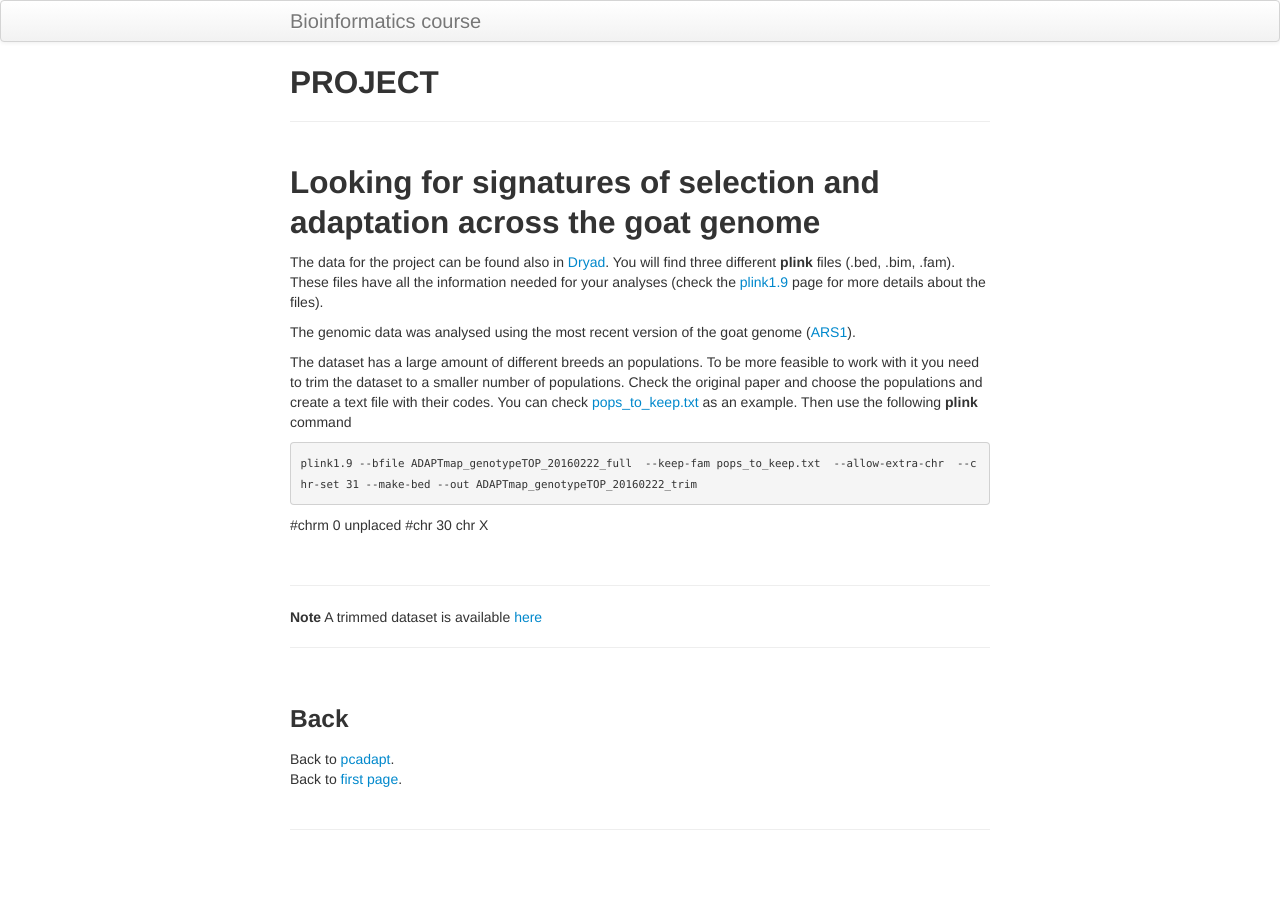
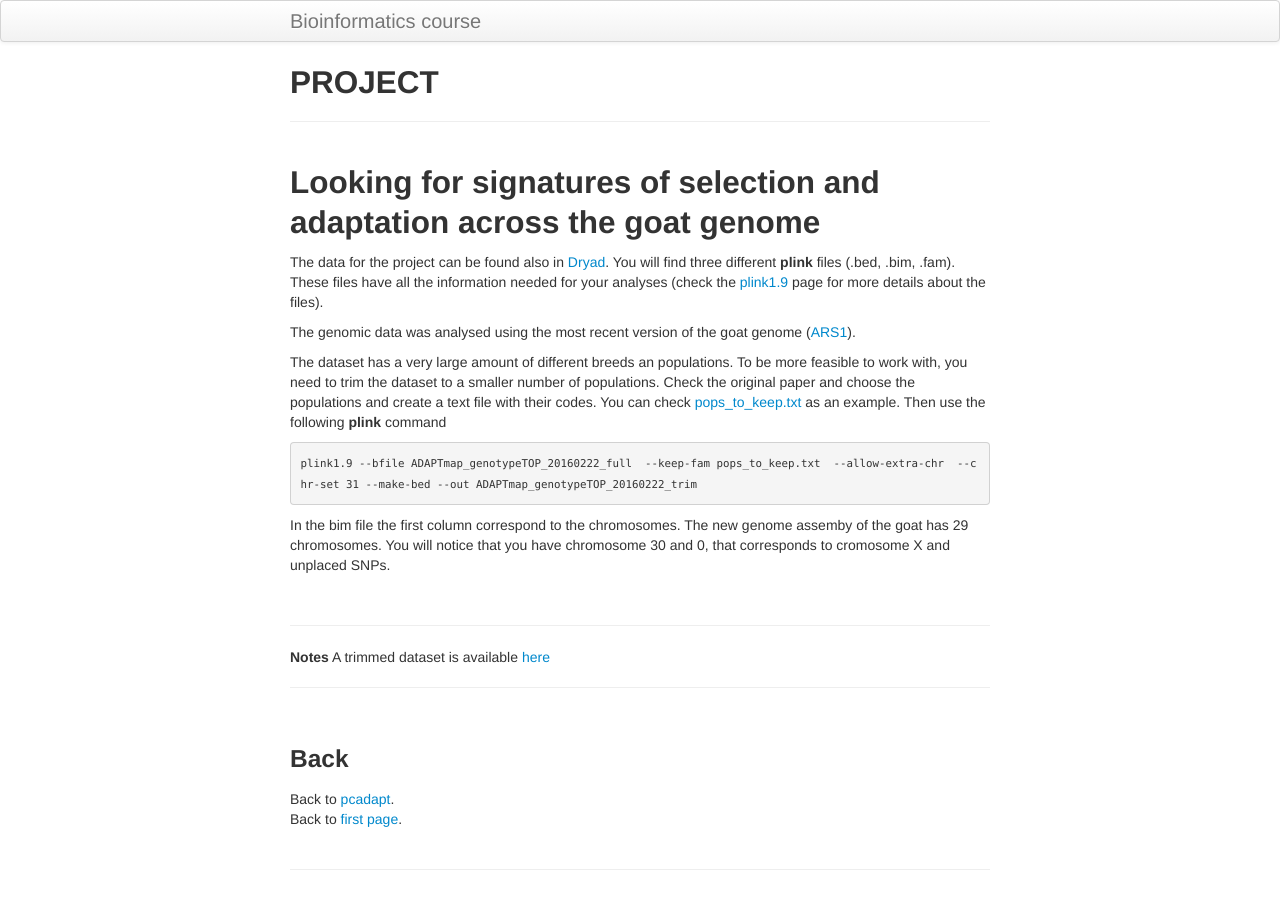
Before and after one commit to ritarasteiro/FieldCourse, a Jekyll site: the page built from pages/project.md, in a window 1280 px wide. Built offline with Jekyll 4.4.1, drawn with Linux system fonts in a browser that asks for light colours.

Commit message:
Update project.md

````diff
--- a/pages/project.md
+++ b/pages/project.md
@@ -12,22 +12,22 @@ The genomic data was analysed using the most recent version of the goat genome (
 
 
 
-The dataset has a large amount of different breeds an populations. To be more feasible to work with it you need to trim the dataset to a smaller number of populations. Check the original paper and choose the populations and create a text file with their
+The dataset has a very large amount of different breeds an populations. To be more feasible to work with, you need to trim the dataset to a smaller number of populations. Check the original paper and choose the populations and create a text file with their
 codes. You can check [pops_to_keep.txt](../data/pops_to_keep.txt) as an example. Then use the following **plink** command
 
 ```
 plink1.9 --bfile ADAPTmap_genotypeTOP_20160222_full  --keep-fam pops_to_keep.txt  --allow-extra-chr  --chr-set 31 --make-bed --out ADAPTmap_genotypeTOP_20160222_trim
 ```
+In the bim file the first column correspond to the chromosomes. The new  genome assemby of the goat has 29 chromosomes. You will notice that you have chromosome 30 and 0, that corresponds to cromosome X and unplaced SNPs.
 
-#chrm 0 unplaced
-#chr 30 chr X
 
 
 <br/>
 
 -----------------------------------------
-**Note**
+**Notes**
 A trimmed dataset is available [here](../data/goat_trim.zip)
+
 
 ----------------------------------------------------
 <br/>
````
